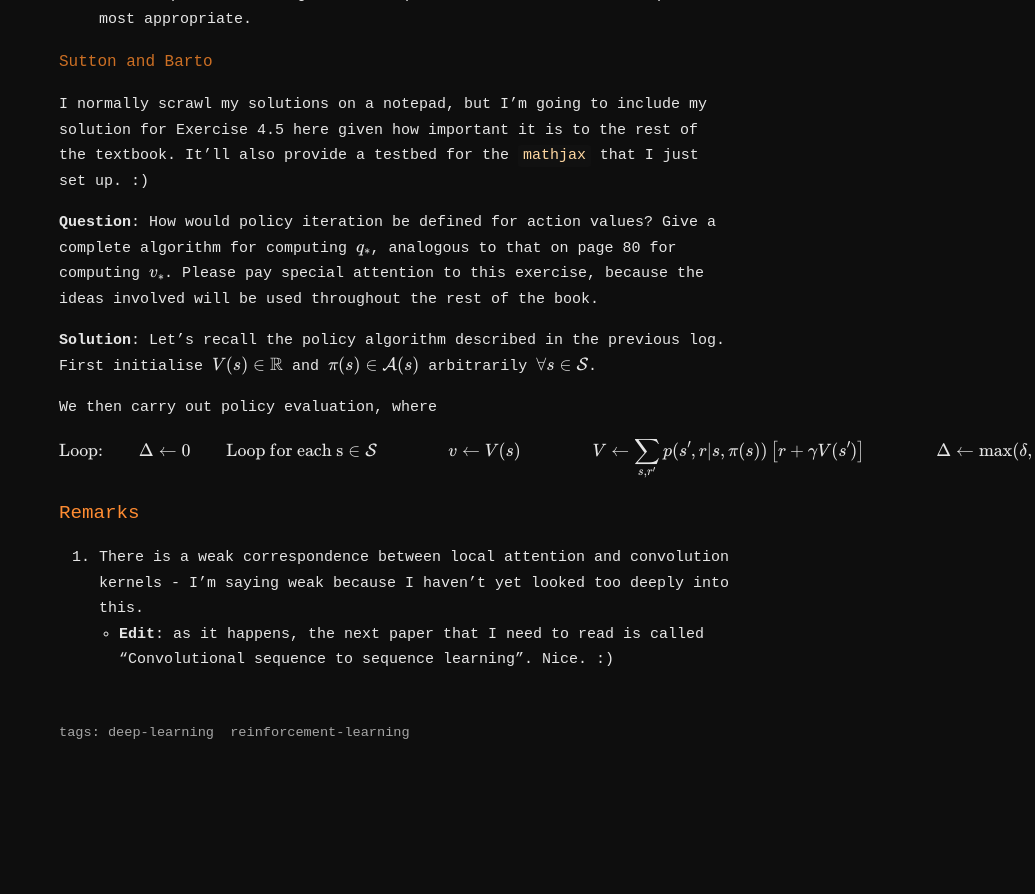
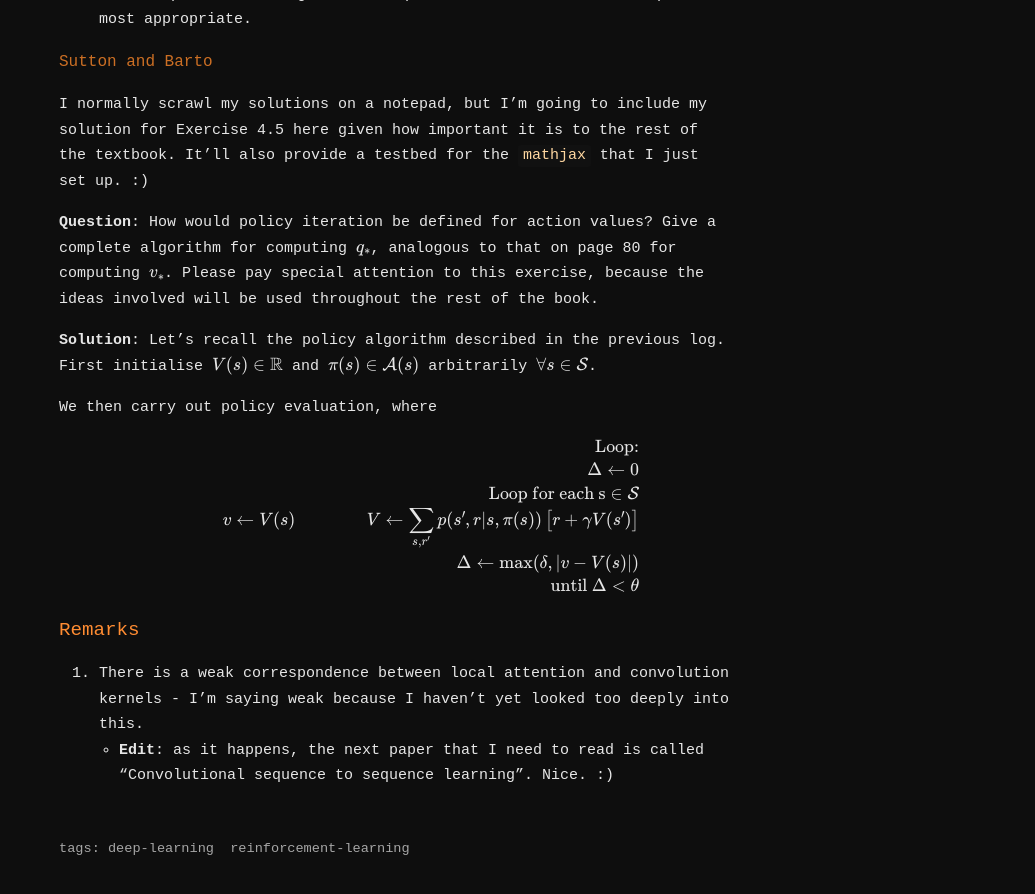
Before and after one commit to aravinthen/aravinthen.github.io, a Jekyll site: the page built from _log/2026-01-21.md, in a window 1280 px wide and 900 px high, scrolled down 1101 px. Shown: the top 894 px of the window, without its empty margins (245-1280 px from the left). Built offline with Jekyll 4.4.1, drawn with Linux system fonts in a browser that asks for light colours; before the commit the page ends 1885 px from its top, so only the background shows below that.

Commit message:
math corrections

```diff
--- a/_log/2026-01-21.md
+++ b/_log/2026-01-21.md
@@ -31,13 +31,15 @@ Let's recall the policy algorithm described in the previous log. First initialis
 We then carry out policy evaluation, where
 
 $$
+\begin{aligned}
 \text{Loop:} \\
-\qquad\Delta \leftarrow 0 \\
+\qquad\Delta \leftarrow 0 \newline
 \qquad\text{Loop for each s} \in \mathcal{S} \\
 \qquad\qquad v \leftarrow V(s)
 \qquad\qquad V \leftarrow \sum_{s,r'} p(s', r \vert s, \pi(s)) \left[ r + \gamma V(s') \right] \\
 \qquad\qquad \Delta \leftarrow \text{max}(\delta, \lvert v - V(s)\rvert) \\
 \qquad \text{ until } \Delta < \theta
+\end{aligned}
 $$
 
 
```
